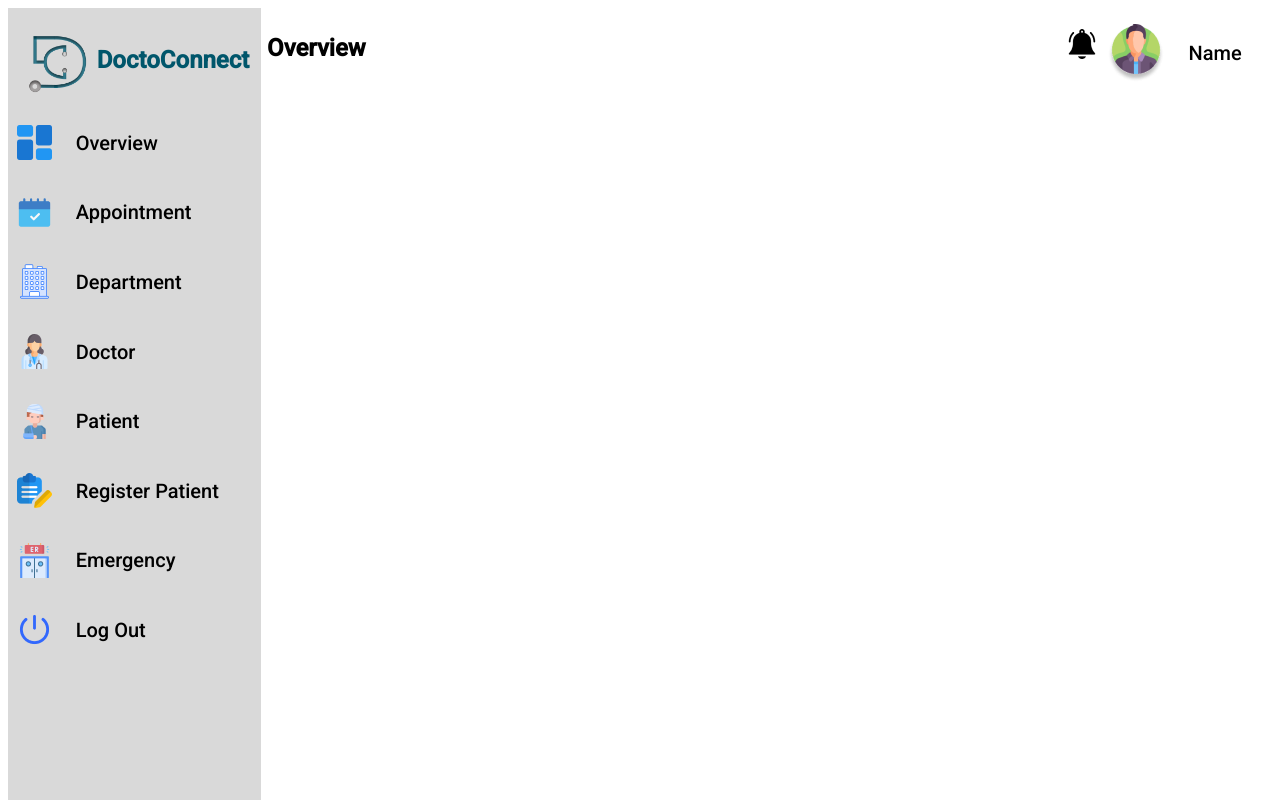
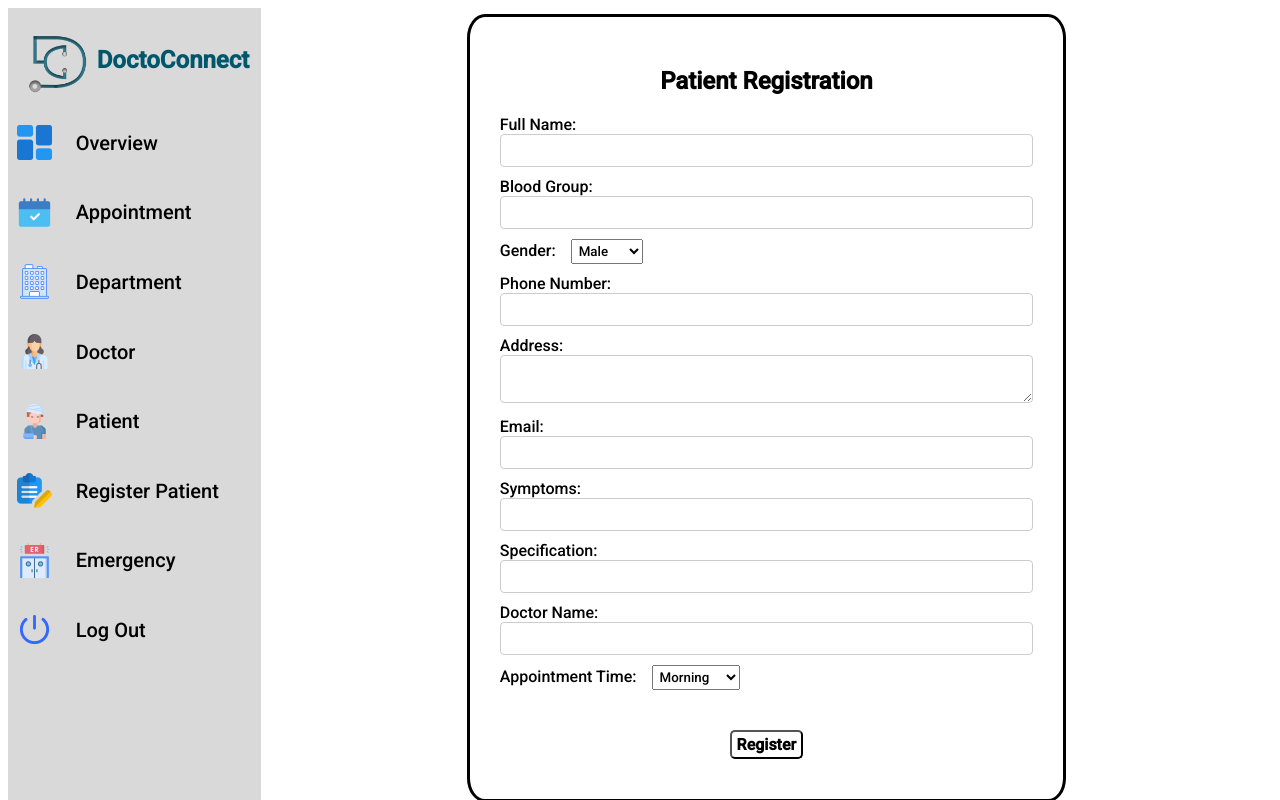
Before and after one commit to RollBack-6/DoctoConnect, a React (Vite) app in the folder Frontend/: page / in a window 1280 px wide. Shown: the top 800 px of the page. Built offline with nearby package versions, Linux system fonts and the light colour scheme.

Commit message:
I have added patient registration

```diff
--- a/Frontend/src/App.jsx
+++ b/Frontend/src/App.jsx
@@ -1,6 +1,7 @@
 import "./App.css";
 import SearchBar from "./Components/Right_Column/Overview/SearchBar";
 import Selection from "./Components/LeftColumn/Selection";
+import RegistrationForm from "./Components/Right_Column/registerPatient/registerPatient.jsx";
 
 function App() {
   return (
@@ -10,7 +11,8 @@ function App() {
           <Selection/>
         </div>
         <div className="column right">
-          <SearchBar/>
+          {/* <SearchBar/> */}
+          <RegistrationForm/>
         </div>
       </div>
     </>
--- /dev/null
+++ b/Frontend/src/Components/Right_Column/registerPatient/registerPatient.css
@@ -0,0 +1,65 @@
+
+.registrationForm {
+    display: flex;
+    flex-direction: column;
+    align-items: left;
+    height: 100%;
+}
+
+.container{
+    border-style: solid;
+    border-radius: 3%;
+    border-color: black;
+    border: "2px";
+    padding: 30px;
+    margin: 0% 20%;
+    background-color: white;
+
+}
+
+.header{
+    text-align: center;
+}
+
+  .registrationForm div {
+    margin-bottom: 10px;
+  }
+
+  .registrationForm label {
+    margin-bottom: 5px;
+  }
+
+  .registrationForm input,
+  .registrationForm textarea {
+    width: 100%;
+    padding: 8px;
+    border: 1px solid #ccc;
+    border-radius: 4px;
+  }
+
+  select{
+    margin-left: 15px;
+    padding : 3px;
+  }
+
+  .divButton{
+    text-align: center;
+  }
+
+  .submitButton {
+    margin-top: 30px;
+    background-color: white; /* Add your desired background color */
+    color: black; /* Add your desired text color */
+    font-weight: bold;
+    padding: 3px 5px;
+    border-radius: 5px;
+    font-size: 16px;
+  }
+
+  .submitButton:hover {
+    background-color: lightblue;
+    cursor: pointer;
+      .btn{
+      color: aliceblue;
+  }
+}
--- /dev/null
+++ b/Frontend/src/Components/Right_Column/registerPatient/registerPatient.jsx
@@ -0,0 +1,180 @@
+import React, { useState } from 'react';
+import "./registerPatient.css";
+
+const RegistrationForm = () => {
+  // Define state variables for form fields
+  const [formData, setFormData] = useState({
+    fullName: '',
+    age: '',
+    bloodGroup: '',
+    gender: '',
+    phoneNumber: '',
+    address: '',
+    email: '',
+    password: '',
+    confirmPassword: ''
+  });
+
+  // Function to handle form input changes
+  const handleChange = (e) => {
+    const { name, value } = e.target;
+    setFormData({ ...formData, [name]: value });
+  };
+
+  // Function to handle form submission
+  const handleSubmit = (e) => {
+    e.preventDefault();
+    // You can add form submission logic here
+    console.log('Form submitted:', formData);
+  };
+
+  return (
+    <div className='registrationForm'>
+      <div className='container'>
+        <div className='header'>
+          <h2>Patient Registration</h2>
+        </div>
+        <form onSubmit={handleSubmit}>
+          {/* Full Name */}
+          <div className='fullName'>
+            <label htmlFor="fullName">Full Name:</label>
+            <input
+              type="text"
+              id="fullName"
+              name="fullName"
+              value={formData.fullName}
+              onChange={handleChange}
+              required
+            />
+          </div>
+
+          {/* Blood Group */}
+          <div className='bloodGroup'>
+            <label htmlFor="bloodGroup">Blood Group:</label>
+            <input
+              type="text"
+              id="bloodGroup"
+              name="bloodGroup"
+              value={formData.bloodGroup}
+              onChange={handleChange}
+              required
+            />
+          </div>
+
+          {/* Gender */}
+          <div className='gender'>
+            <label htmlFor="gender">Gender:</label>
+            <select
+              id="gender"
+              name="gender"
+              value={formData.gender}
+              onChange={handleChange}
+              required
+            >
+              <option value="male">Male</option>
+              <option value="female">Female</option>
+              <option value="other">Other</option>
+            </select>
+          </div>
+
+          {/* Phone Number */}
+          <div className='phoneNumber'>
+            <label htmlFor="phoneNumber">Phone Number:</label>
+            <input
+              type="tel"
+              id="phoneNumber"
+              name="phoneNumber"
+              value={formData.phoneNumber}
+              onChange={handleChange}
+              required
+            />
+          </div>
+
+          {/* Address */}
+          <div className='address'>
+            <label htmlFor="address">Address:</label>
+            <textarea
+              id="address"
+              name="address"
+              value={formData.address}
+              onChange={handleChange}
+              required
+            />
+          </div>
+
+          {/* Email */}
+          <div className='email'>
+            <label htmlFor="email">Email:</label>
+            <input
+              type="email"
+              id="email"
+              name="email"
+              value={formData.email}
+              onChange={handleChange}
+              required
+            />
+          </div>
+
+          {/* symptoms */}
+          <div className='symptoms'>
+            <label htmlFor="symptoms">Symptoms:</label>
+            <input
+              type="symptoms"
+              id="symptoms"
+              name="symptoms"
+              value={formData.symptoms}
+              onChange={handleChange}
+              required
+            />
+          </div>
+
+          {/* specification */}
+          <div className='specification'>
+            <label htmlFor="specification">Specification:</label>
+            <input
+              type="specification"
+              id="specification"
+              name="specification"
+              value={formData.specification}
+              onChange={handleChange}
+              required
+            />
+          </div>
+          {/* doctorName */}
+          <div className='doctorName'>
+            <label htmlFor="doctorName">Doctor Name:</label>
+            <input
+              type="doctorName"
+              id="doctorName"
+              name="doctorName"
+              value={formData.doctorName}
+              onChange={handleChange}
+              required
+            />
+          </div>
+
+          {/* appointmentTime */}
+          <div className='appointmentTime'>
+            <label htmlFor="appointmentTime">Appointment Time:</label>
+            <select
+              id="appointmentTime"
+              name="appointmentTime"
+              value={formData.appointmentTime}
+              onChange={handleChange}
+              required
+            >
+              <option value="morning">Morning</option>
+              <option value="afternoon">Afternoon</option>
+              <option value="evening">Evening</option>
+            </select>
+          </div>
+          <div className='divButton'>
+            <button type="submit" className='submitButton'>Register</button>
+          </div>
+        </form>
+      </div>
+    </div>
+  );
+};
+
+export default RegistrationForm;
```
